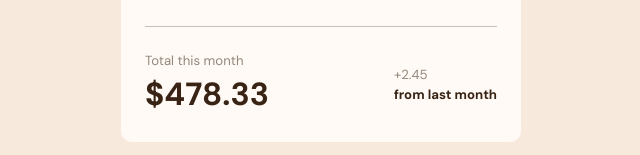
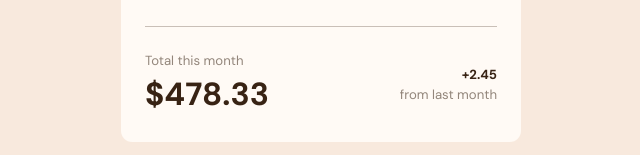
Before and after one commit to majidali55566/expense-chart-componentt, a React (Create React App) app: page / in a window 1280 px wide. Shown: the part 505-660 px from the top of the page, without its empty margins (319-959 px from the left). Built offline with nearby package versions, Linux system fonts and the light colour scheme.

Commit message:
Update TotalSpendings.jsx

```diff
--- a/src/TotalSpendings.jsx
+++ b/src/TotalSpendings.jsx
@@ -8,8 +8,8 @@ function TotalSpendings() {
         <p datatype="month">$478.33</p>
       </div>
       <div className="last">
-        <p>+2.45</p>
-    <p datatype="last-month">from last month</p>
+        <p datatype="last-month">+2.45</p>
+    <p>from last month</p>
       </div>
     </div>
   );
```
